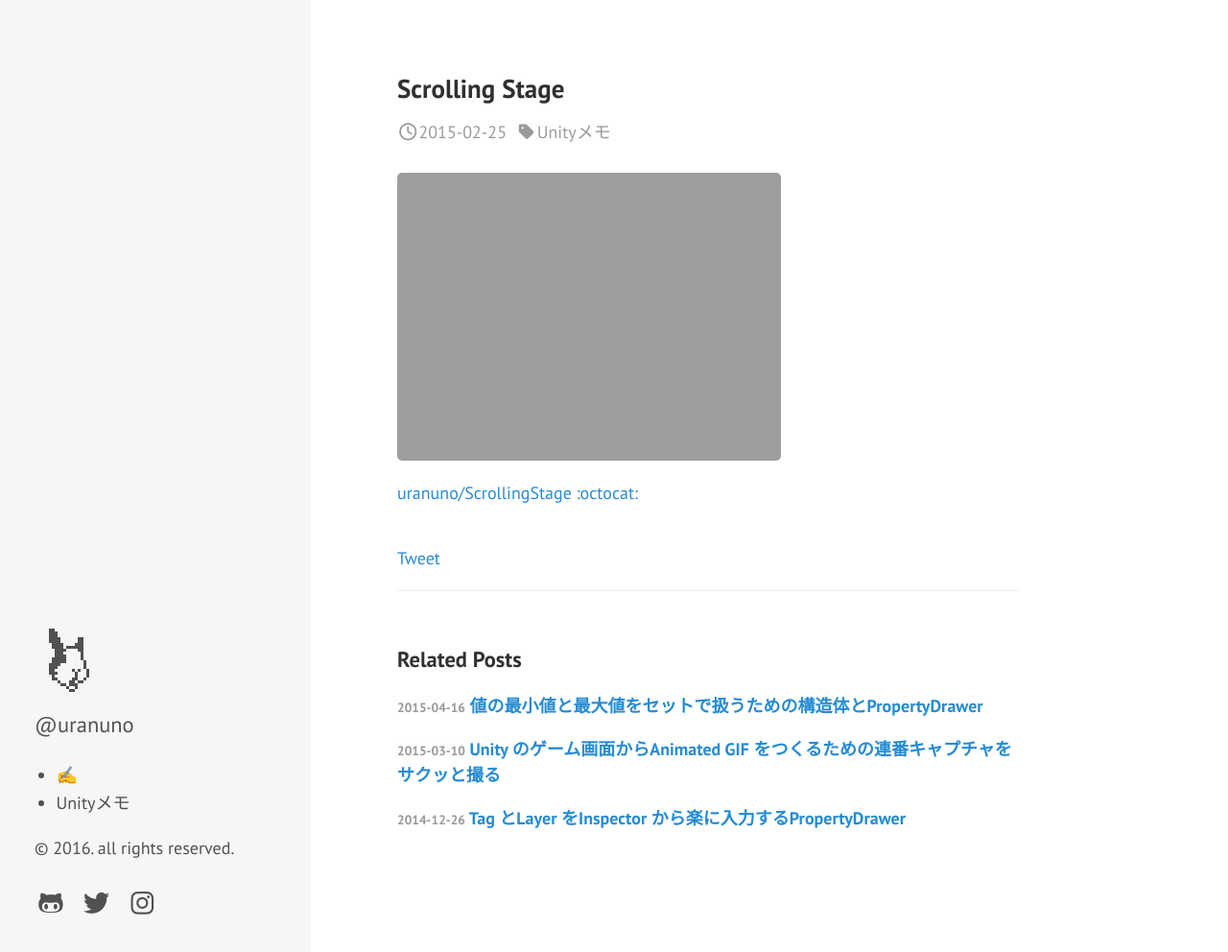
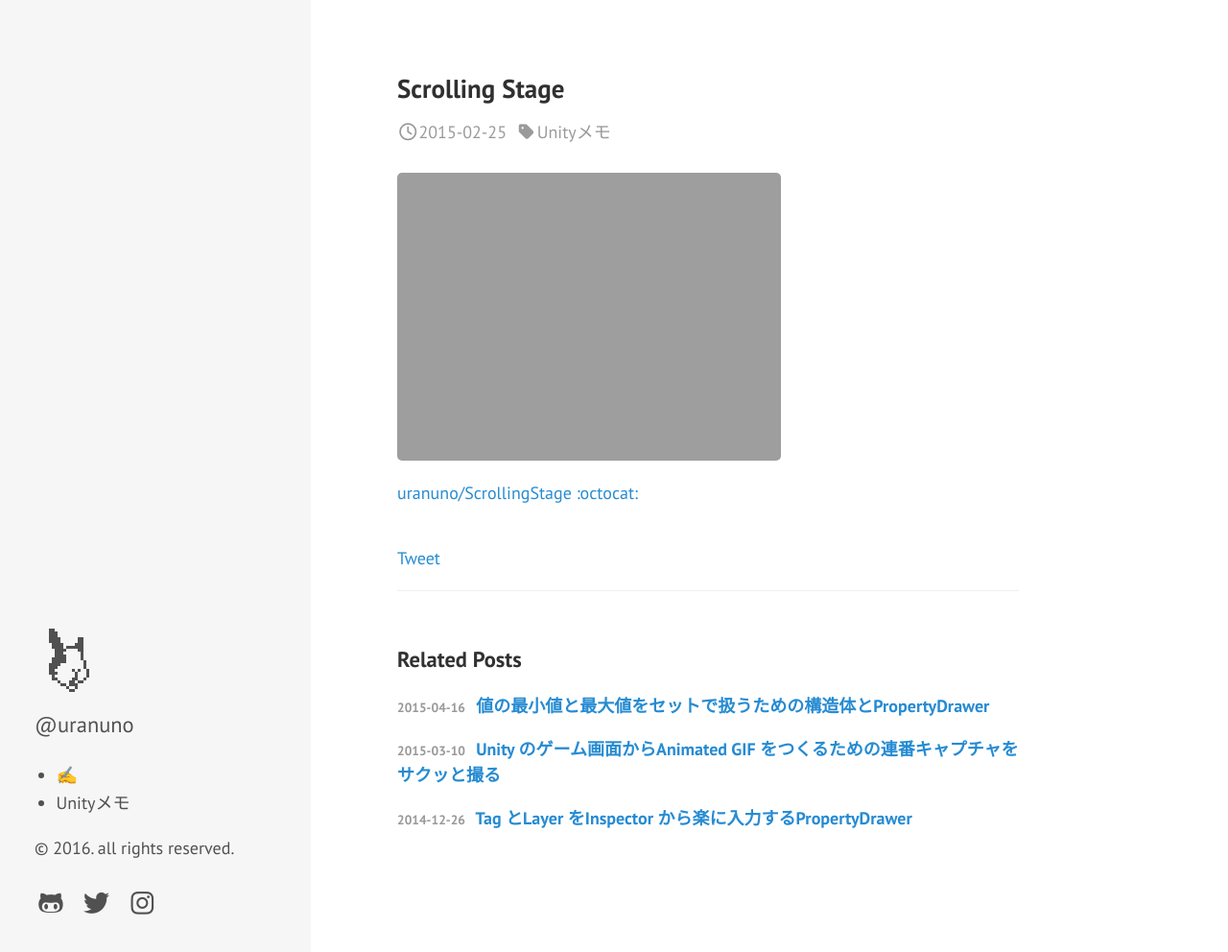
Before and after one commit to uranuno/uranuno.github.io, a Jekyll site: the page built from _posts/2015-02-25-scrolling-stage.md, in a window 1280 px wide and 992 px high. Shown: the whole window at 96% size. Built offline with Jekyll 4.4.1, drawn with Linux system fonts in a browser that asks for light colours; nearby versions of some CDN libraries; a script that is not in the unit is left out; comment, search, counter and statistics services are not loaded.

Commit message:
関連記事アップデート
その他の記事が出ないように
でもタグ一覧には出る

```diff
--- a/_includes/related-posts.html
+++ b/_includes/related-posts.html
@@ -4,11 +4,13 @@
   {% for post in posts limit:limit %}
   <li>
     <h3>
+  {% if post.hidden != true or include.showhidden %}
       <a href="{{ post.url }}">
         <small>{{ post.date | date: "%Y-%m-%d" }}</small>
         {{ post.title }}
       </a>
     </h3>
   </li>
+  {% endif %}
   {% endfor %}
 </ul>
--- a/_layouts/post.html
+++ b/_layouts/post.html
@@ -9,7 +9,9 @@
   {% include sharebuttons.html param = page %}
 </div>
 
+{% if page.hidden != true %}
 <div class="related">
   <h2>Related Posts</h2>
-  {% include related-posts.html posts = site.related_posts limit = 3 %}
+  {% include related-posts.html posts = site.related_posts limit = 4 %}
 </div>
+{% endif %}
--- a/_layouts/tag.html
+++ b/_layouts/tag.html
@@ -5,5 +5,5 @@
 <h2 class="post-title">Tags: {{ page.title }}</h2>
 <div class="related">
   {% assign tagged-posts = site.tags[page.name] %}
-  {% include related-posts.html posts = tagged-posts limit = tagged-posts.size %}
+  {% include related-posts.html posts = tagged-posts limit = tagged-posts.size showhidden = true %}
 </div>
--- a/assets/css/nunomemo.css
+++ b/assets/css/nunomemo.css
@@ -129,6 +129,9 @@
 .related-posts li a:focus {
   text-decoration: underline;
 }
+.related-posts li small {
+  margin-right: 0.5em;
+}
 
 /* My theme */
 .theme-nunomemo .sidebar {
```
